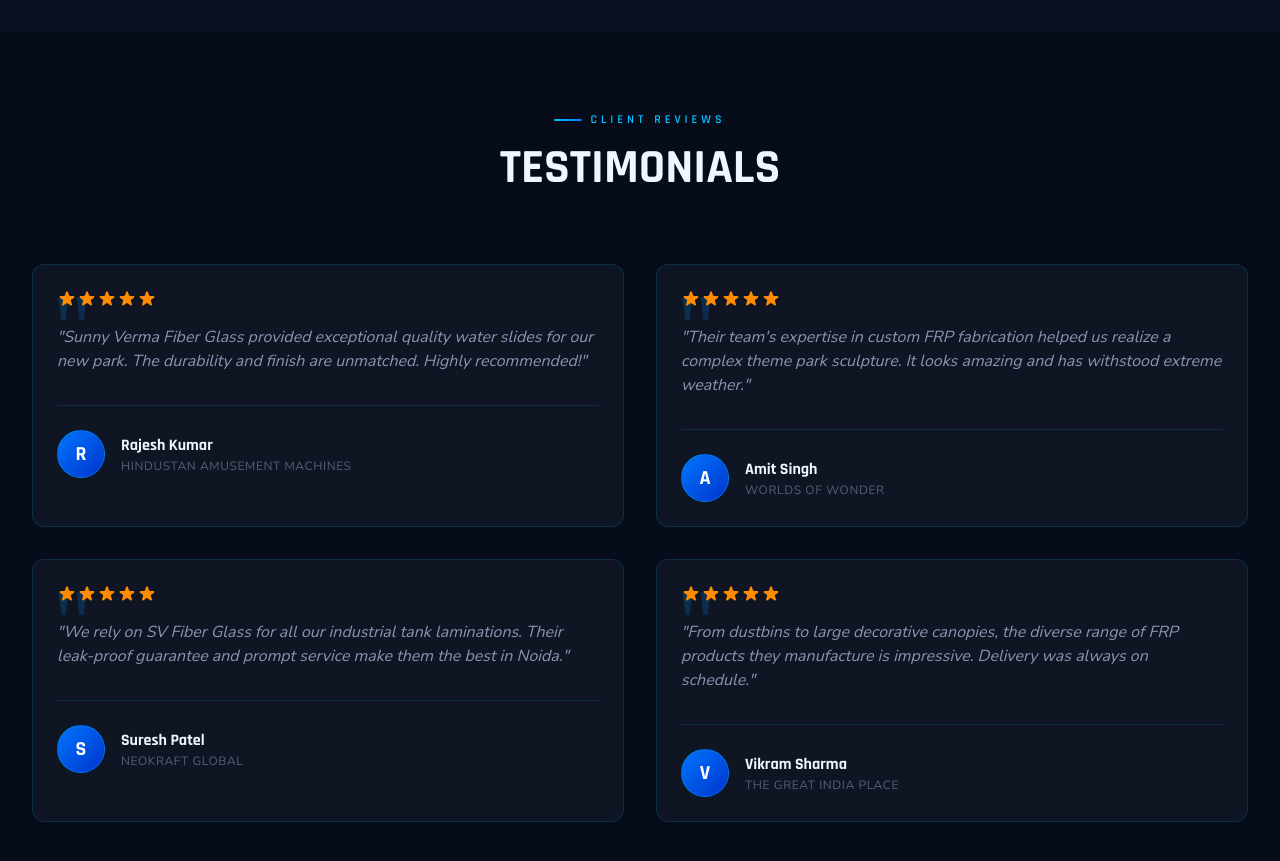
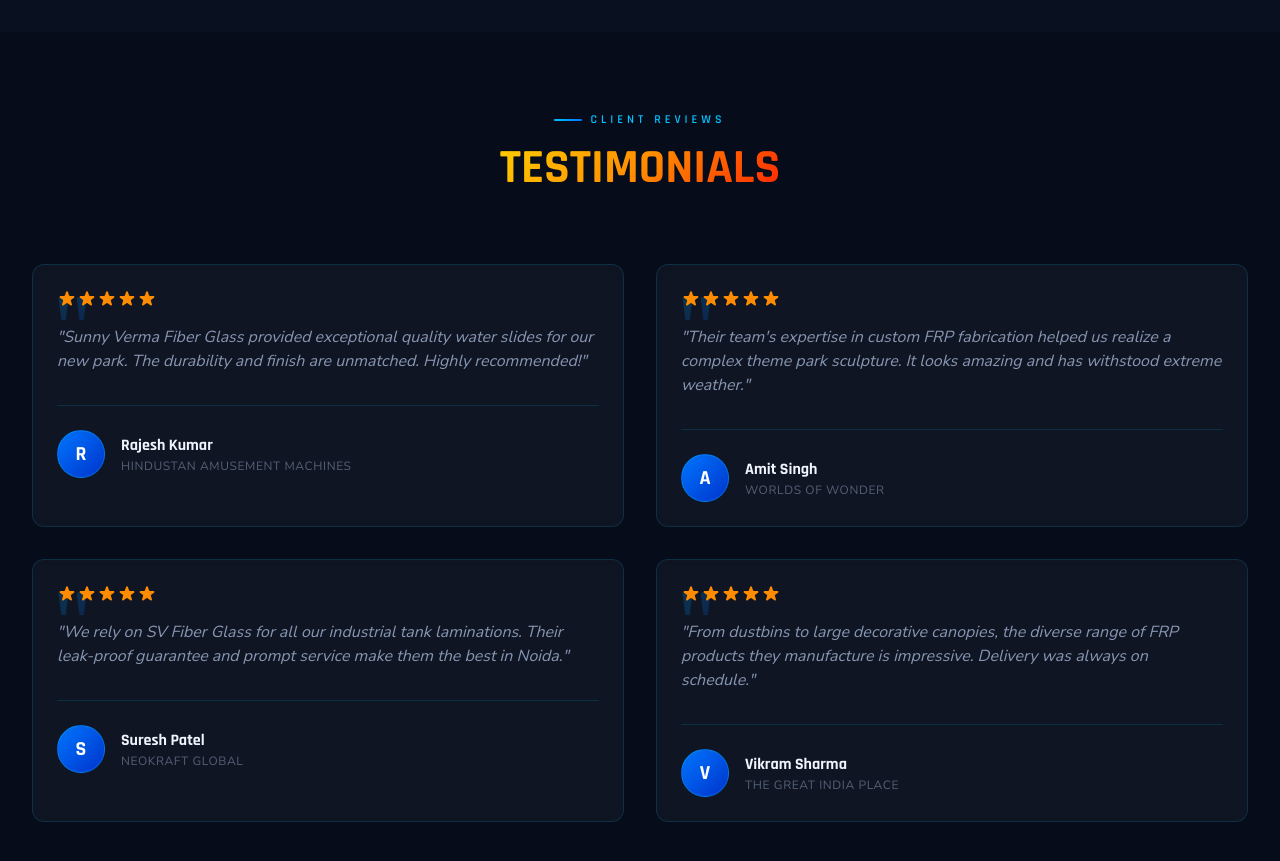
Before and after one commit to project689test/Sunny_Verma_FiberGlass, a React (Vite) app in the folder client/: page / in a window 1280 px wide. Shown: the part 3000-3861 px from the top of the page. Built offline with nearby package versions, Linux system fonts and the light colour scheme.

Commit message:
Update Testimonials.jsx

```diff
--- a/client/src/components/Testimonials.jsx
+++ b/client/src/components/Testimonials.jsx
@@ -53,7 +53,7 @@ const Testimonials = () => {
         >
           <span className="sec-label">CLIENT REVIEWS</span>
           <h2 className="text-4xl md:text-5xl font-heading font-bold mt-2 mb-2">
-          <span className="text-dark">TESTIMONIALS</span>
+          <span className="text-fire">TESTIMONIALS</span>
           </h2>
         </motion.div>
 
```
